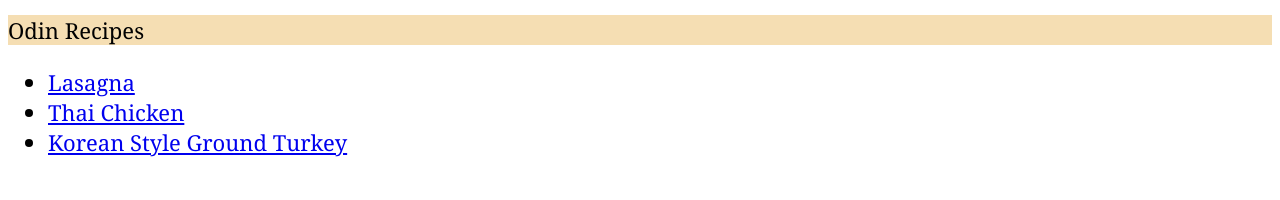
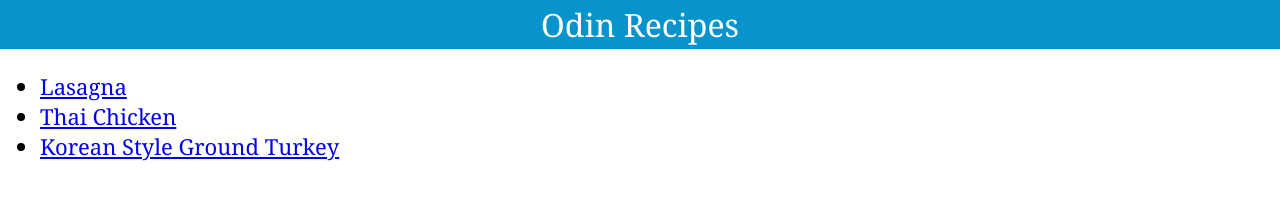
Before and after one commit to SYN9931/basic-recipe-website, a plain HTML site: page index.html in a window 1280 px wide. Drawn offline with Linux system fonts and the light colour scheme.

Commit message:
modified css for index page

```diff
--- a/styles.css
+++ b/styles.css
@@ -6,8 +6,18 @@
 }
 
 .header{
-    background-color: rgb(245, 222, 179);
+    background-color: rgb(7, 148, 204);
+    color: white;
+    font-size: 32px;
     font-weight: 400;
+    text-align: center;
+    padding: 0.1em 0.1em;
+    margin-top: 0px;
+}
+
+body{
+    margin: auto;
+
 }
 
 .subheader{
```
